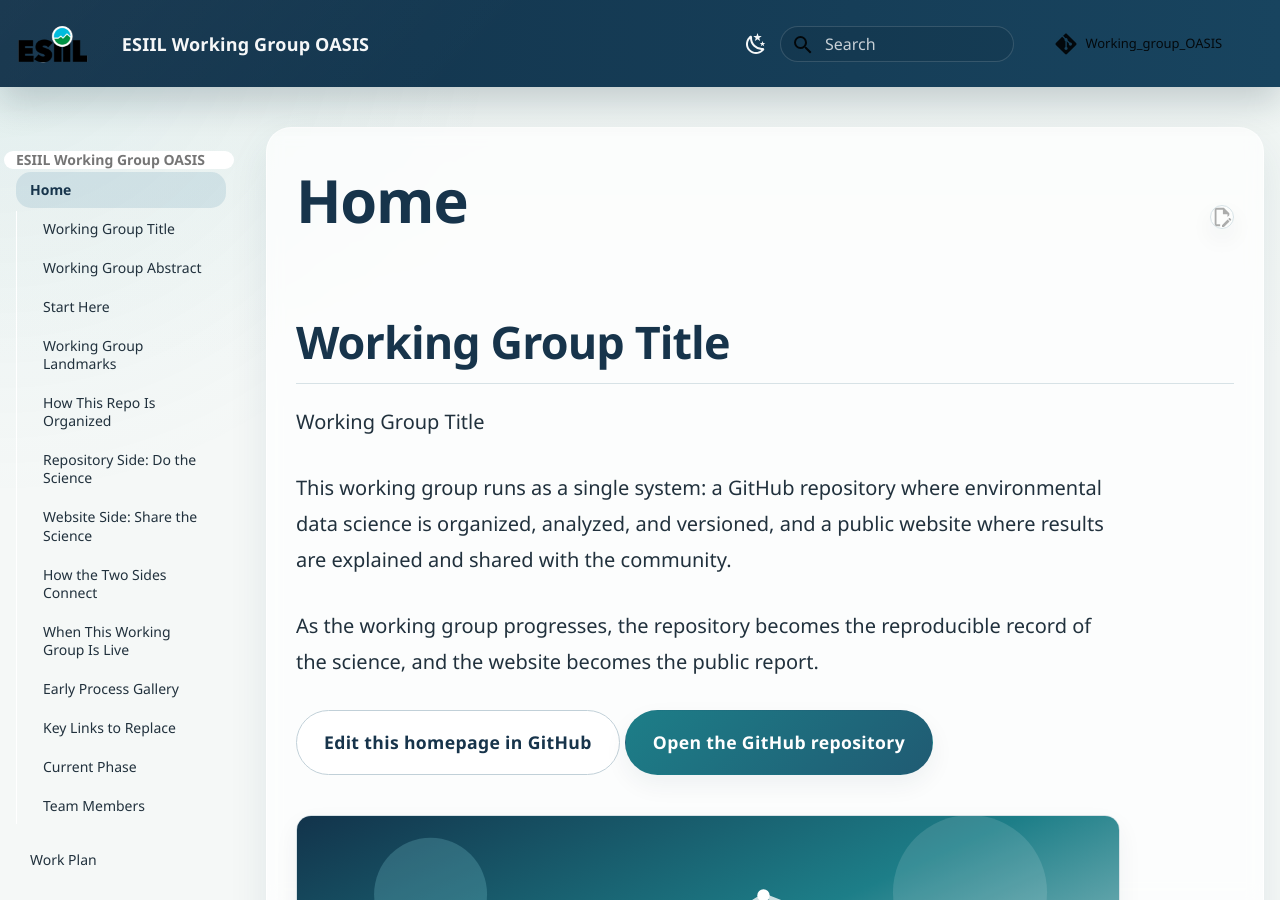
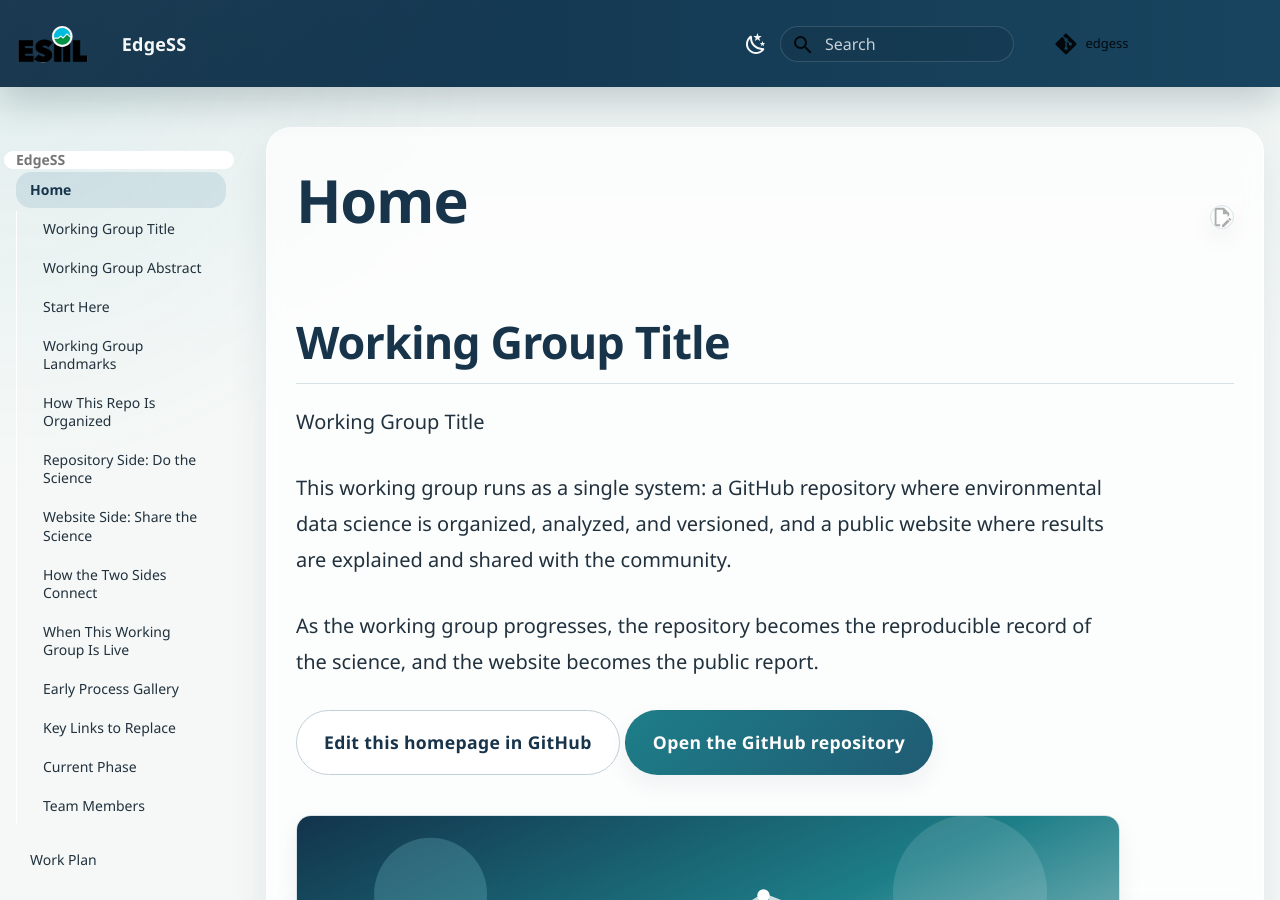
Before and after one commit to CU-ESIIL/edgess, an MkDocs documentation site: the page built from docs/index.md, in a window 1280 px wide and 900 px high. Built offline with MkDocs 1.6.1 and Material for MkDocs 9.7.7, drawn with Linux system fonts in a browser that asks for light colours; comment, search, counter and statistics services are not loaded.

Commit message:
Update site name and repository details in mkdocs.yml

```diff
--- a/mkdocs.yml
+++ b/mkdocs.yml
@@ -1,11 +1,11 @@
-site_name: 'ESIIL Working Group OASIS'
-site_description: 'Repository and website template for ESIIL working groups'
+site_name: 'EdgeSS'
+site_description: 'Sensor Synthesis at the Edge: Scalable Environmental Insights from Real-time Data '
 site_author: Ty Tuff
-site_url: https://cu-esiil.github.io/Working_group_OASIS
+site_url: https://cu-esiil.github.io/edgess
 
 # Repository
-repo_name: Working_group_OASIS
-repo_url: https://github.com/CU-ESIIL/Working_group_OASIS
+repo_name: edgess
+repo_url: https://github.com/CU-ESIIL/edgess
 # The edit URI points MkDocs Material at the docs/ source so page edit links open in GitHub edit mode.
 edit_uri: edit/main/docs/
 # Copyright
```
